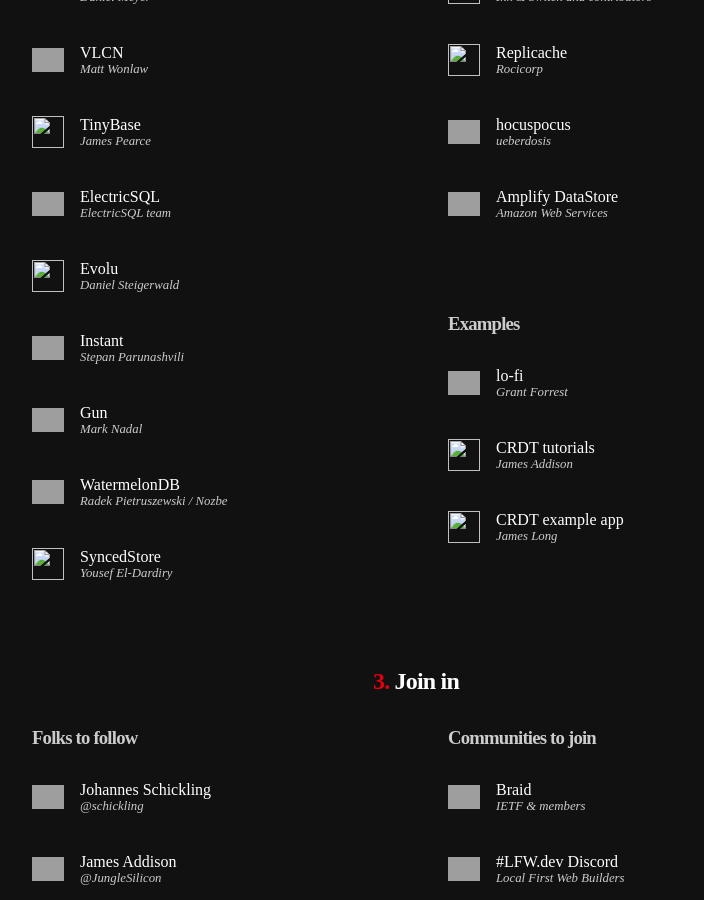
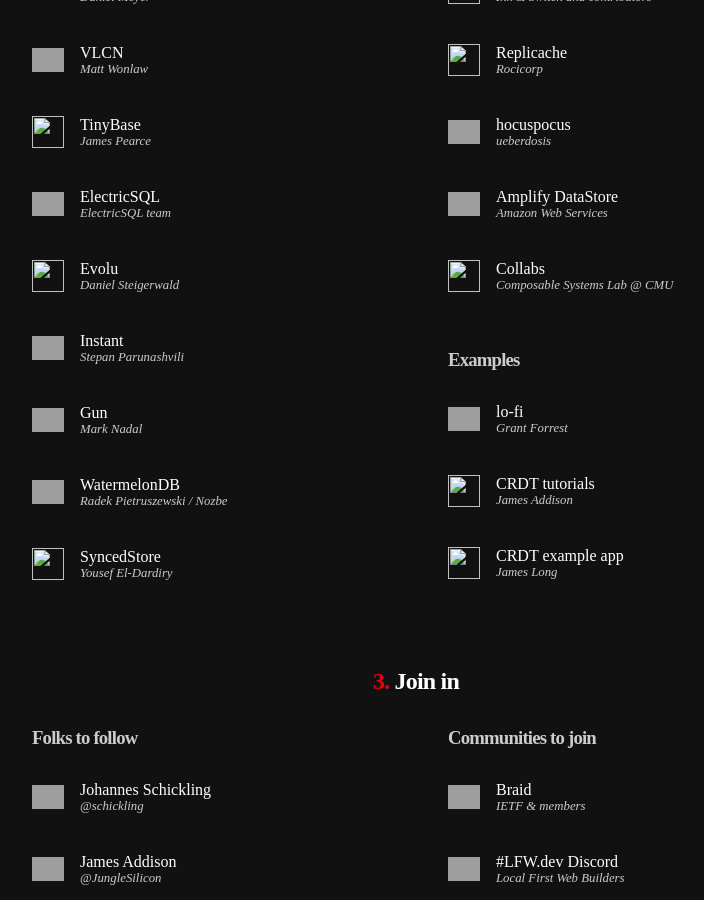
Before and after one commit to mylofi/localfirstweb.dev, a Jekyll site: the page built from index.html, in a window 1280 px wide and 900 px high, scrolled down 1573 px, cut to the strip 0-900 px from the top of the window. Shown: the whole strip, without its empty margins (224-928 px from the left). Built offline with Jekyll 4.4.1, drawn with Linux system fonts in a browser that asks for light colours; some web fonts are replaced; grey boxes are pictures that could not be loaded.

Commit message:
Add Collabs CRDT library

```diff
--- a/_data/content.json
+++ b/_data/content.json
@@ -189,6 +189,12 @@
             "author": "Amazon Web Services",
             "url": "https://docs.amplify.aws/lib/datastore/getting-started/q/platform/js/",
             "icon": "https://d0.awsstatic.com/logos/powered-by-aws-white.png"
+          },
+          {
+            "title": "Collabs",
+            "author": "Composable Systems Lab @ CMU",
+            "url": "https://collabs.readthedocs.io/en/latest/",
+            "icon": "https://collabs.readthedocs.io/en/latest/_static/favicon.ico"
           }
         ]
       },
```
